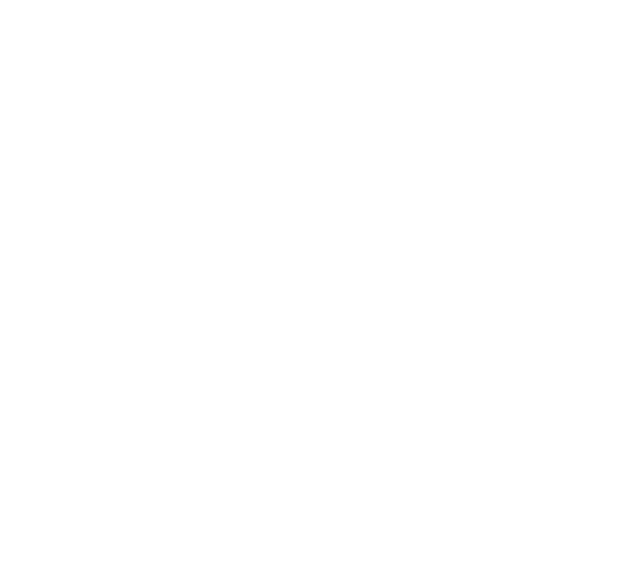
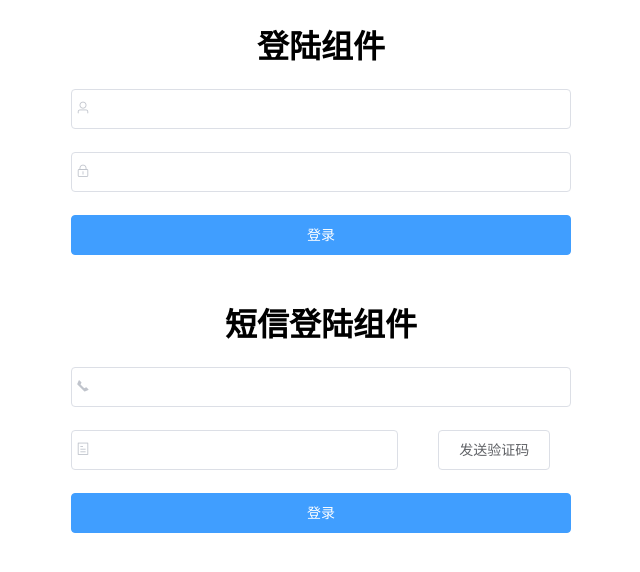
Before and after one commit to weibo0909/vue-study, a Vue app: page /login in a window 1280 px wide. Shown: the top 572 px of the page, without its empty margins (319-959 px from the left). Built offline with nearby package versions, Linux system fonts and the light colour scheme.

Commit message:
vue study

```diff
--- /dev/null
+++ b/src/components/AccountLogin.vue
@@ -0,0 +1,48 @@
+<template>
+    <div>
+        <el-form :model="ruleForm" :rules="rules" ref="ruleForm">
+            <el-form-item prop="userName">
+                <el-input aria-placeholder="请输入用户名" v-model="ruleForm.userName">
+                    <el-icon slot="prefix" class="el-icon-user"></el-icon>
+                </el-input>
+            </el-form-item>
+            <el-form-item prop="password">
+                <el-input aria-placeholder="请输入密码" v-model="ruleForm.password" show-password>
+                    <el-icon slot="prefix" class="el-icon-lock"></el-icon>
+                </el-input>
+            </el-form-item>
+            <el-form-item>
+                <el-button class="login-button" type="primary" @click="buttonClick">登录</el-button>
+            </el-form-item>
+        </el-form>
+    </div>
+</template>
+
+<script>
+    export default {
+        name: 'AccountLogin',
+        props: {
+            ruleForm: {
+                type: Object,
+                required: true
+            },
+            rules: {
+                type: Object,
+                required: true
+            }
+        },
+        methods: {
+            buttonClick() {
+                this.$refs.ruleForm.validate(valid => {
+                    this.$emit(valid ? 'submit' : 'errorHandle');
+                });
+            }
+        }
+    };
+</script>
+
+<style scoped>
+    .login-button {
+        width: 100%;
+    }
+</style>
--- a/src/components/Menu.vue
+++ b/src/components/Menu.vue
@@ -1,5 +1,5 @@
 <template>
-    <el-menu
+    <el-menu :default-openeds="['1','3']"
              default-active="2"
              class="el-menu-vertical-demo"
              @open="handleOpen"
@@ -7,7 +7,11 @@
              background-color="#004771"
              text-color="#fff"
              active-text-color="#ffd04b"
-            router={true}>
+             router>
+        <el-menu-item index="/login">
+            <i class="el-icon-user"></i>
+            <span>用户登录</span>
+        </el-menu-item>
         <el-submenu index="/">
             <template slot="title">
                 <i class="el-icon-location"></i>
@@ -36,11 +40,12 @@
 </script>
 
 <style scoped>
-    .el-menu{
+    .el-menu {
         width: 200px;
         box-sizing: border-box;
     }
-    .el-submenu{
+
+    .el-submenu {
         width: 200px;
         box-sizing: border-box;
     }
--- /dev/null
+++ b/src/components/PhoneLogin.vue
@@ -0,0 +1,110 @@
+<template>
+    <div>
+        <el-form :model="ruleForm" :rules="rules" ref="phoneForm">
+            <el-form-item prop="phone">
+                <el-input aria-placeholder="请输入手机号" v-model="ruleForm.phone">
+                    <el-icon slot="prefix" class="el-icon-phone"></el-icon>
+                </el-input>
+            </el-form-item>
+            <el-form-item prop="phoneCode">
+                <el-row :gutter="20">
+                    <el-col :span="16">
+                        <el-input aria-placeholder="请输入验证码" v-model="ruleForm.phoneCode">
+                            <el-icon slot="prefix" class="el-icon-tickets"></el-icon>
+                        </el-input>
+                    </el-col>
+                    <el-col :span="8">
+                        <el-button @click="sendCode" :disabled="disabled">{{btnText}}</el-button>
+                    </el-col>
+                </el-row>
+            </el-form-item>
+            <el-form-item>
+                <el-button class="login-button" type="primary" @click="buttonClick">登录</el-button>
+            </el-form-item>
+        </el-form>
+    </div>
+</template>
+
+<script>
+    export default {
+        name: 'phoneLogin',
+        data() {
+            let checkPhone = (rule, value, callback) => {
+                // console.log(value, rule, callback);
+                if (!value) {
+                    return callback(new Error('手机号不能为空'));
+                } else {
+                    let reg = /^1[3456789]\d{9}$/;
+                    if (reg.test(value)) {
+                        callback();
+                    } else {
+                        return callback(new Error('请输入正确的手机号'));
+                    }
+                }
+            };
+            return {
+                rules: {
+                    phone: {
+                        validator: checkPhone,
+                        trigger: 'blur'
+                    },
+                    phoneCode: {
+                        required: true,
+                        message: '短信验证码不能为空',
+                        trigger: 'blur'
+                    }
+                },
+                disabled: false,
+                btnText: '发送验证码',
+                time: 0
+            };
+        },
+        props: {
+            ruleForm: {
+                type: Object,
+                required: true
+            },
+            countDown: {
+                type: Number,
+                default: 60
+            }
+        },
+        methods: {
+            sendCode() {
+                this.$refs.phoneForm.validateField('phone', errorMessage => {
+                    if (errorMessage) {
+                        this.$message.error(errorMessage);
+                    } else {
+                        let timer = setInterval(() => {
+                            this.time--;
+                            this.btnText = `${this.time}s后重新发送`;
+                            this.disabled = true;
+                            if (this.time === 0) {
+                                clearInterval(timer);
+                                this.time = this.countDown;
+                                this.disabled = false;
+                                this.btnText = '重新发送';
+                            }
+                        }, 1000);
+                        this.$emit('send');
+                    }
+                });
+
+            },
+            buttonClick() {
+                this.$refs.phoneForm.validate(valid => {
+                    this.$emit(valid ? 'submit' : 'errorHandle');
+                });
+            }
+        },
+        mounted() {
+            this.time = this.countDown;
+        }
+    };
+</script>
+
+<style scoped>
+    .login-button {
+        width: 100%;
+    }
+</style>
--- a/src/globalCompontents/index.js
+++ b/src/globalCompontents/index.js
@@ -2,5 +2,9 @@
 
 import Vue from 'vue';
 import BackTop from '../components/BackTop';
+import AccountLogin from '../components/AccountLogin';
+import PhoneLogin from '../components/PhoneLogin';
 
 Vue.component('backTop', BackTop);
+Vue.component('accountLogin', AccountLogin);
+Vue.component('phoneLogin', PhoneLogin);
--- a/src/router/index.js
+++ b/src/router/index.js
@@ -18,6 +18,10 @@
             name: 'B',
             component: () => import('../views/B.vue')
         }]
+    }, {
+        path: '/login',
+        name: 'login',
+        component: () => import('../views/Login.vue')
     }
 ];
 
--- /dev/null
+++ b/src/views/Login.vue
@@ -0,0 +1,87 @@
+<template>
+    <div class="login-page">
+        <h1>登陆组件</h1>
+        <div class="login-content">
+            <account-login :rule-form="ruleForm"
+                           :rules="rules"
+                           @submit="submit"
+                           @errorhandle="errorhandle"
+            ></account-login>
+        </div>
+
+        <h1>短信登陆组件</h1>
+        <div class="login-content">
+            <phone-login :rule-form="phoneForm"
+                         :rules="rules"
+                         :count-down="30"
+                         @submit="submit"
+                         @send="send"
+                         @errorhandle="errorhandle"
+            ></phone-login>
+        </div>
+
+    </div>
+</template>
+
+<script>
+    export default {
+        name: 'Login',
+        props: {},
+        methods: {
+            submit() {
+                this.$message.success('提交成功');
+            },
+            errorhandle() {
+                this.$message.error('表单填写有误，请检查！');
+            },
+            send() {
+                this.$message.success('验证码已发送');
+            }
+        },
+        data() {
+            return {
+                ruleForm: {
+                    userName: '',
+                    password: ''
+                },
+                rules: {
+                    userName: [{
+                        required: true,
+                        message: '用户名不能为空',
+                        trigger: 'blur'
+                    }, {
+                        min: 2,
+                        max: 6,
+                        message: '用户名长度在2-6位',
+                        trigger: 'blur'
+                    }],
+                    password: [{
+                        required: true,
+                        message: '密码不能为空',
+                        trigger: 'blur'
+                    }, {
+                        min: 6,
+                        max: 20,
+                        message: '用户名长度在6-20位',
+                        trigger: 'blur'
+                    }]
+                },
+                phoneForm: {
+                    phone: '',
+                    phoneCode: ''
+                }
+            };
+        }
+    };
+</script>
+
+<style scoped>
+    .login-page {
+        text-align: center;
+    }
+
+    .login-content {
+        width: 500px;
+        display: inline-block;
+    }
+</style>
```
Lines whose indentation alone changed are shown as unchanged.
